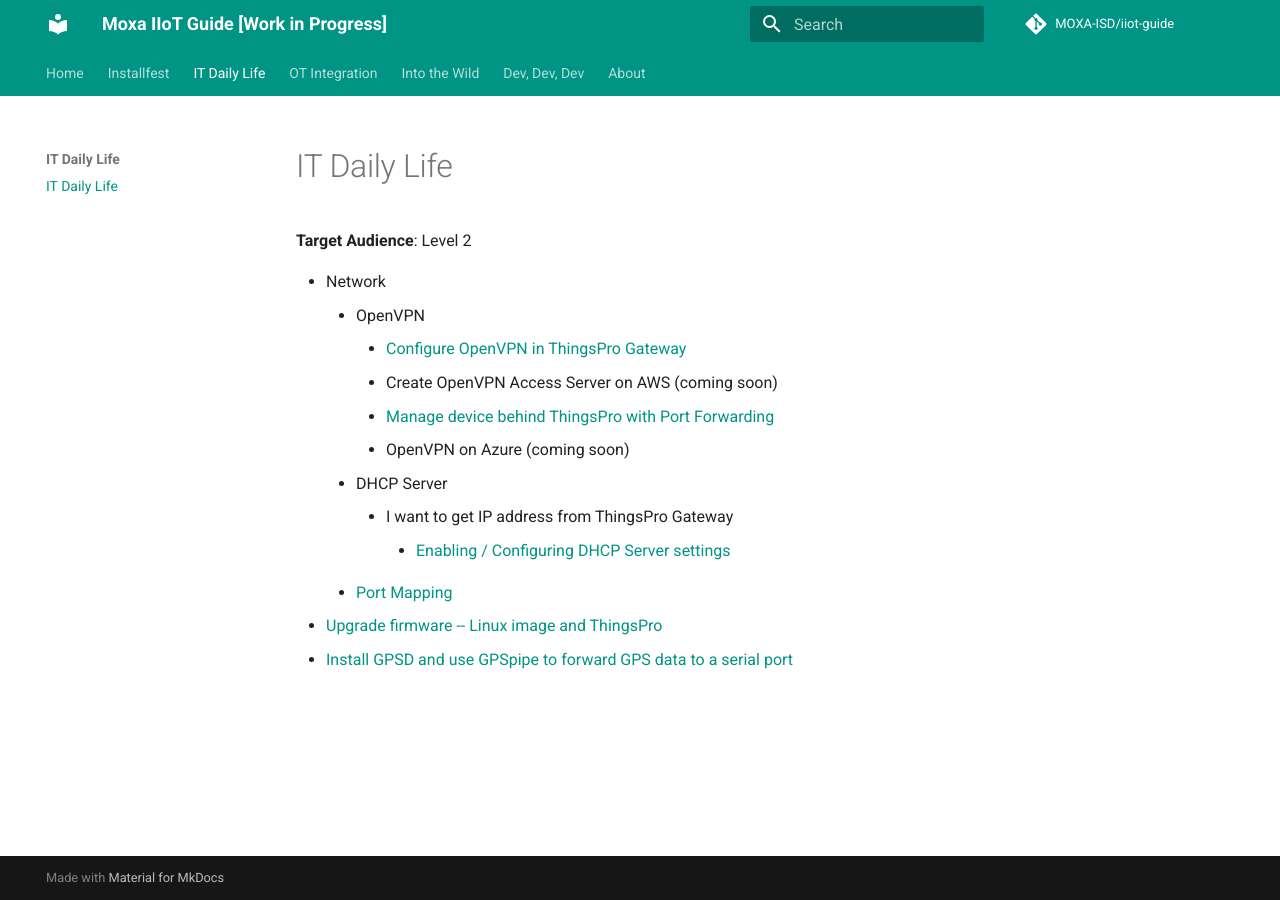
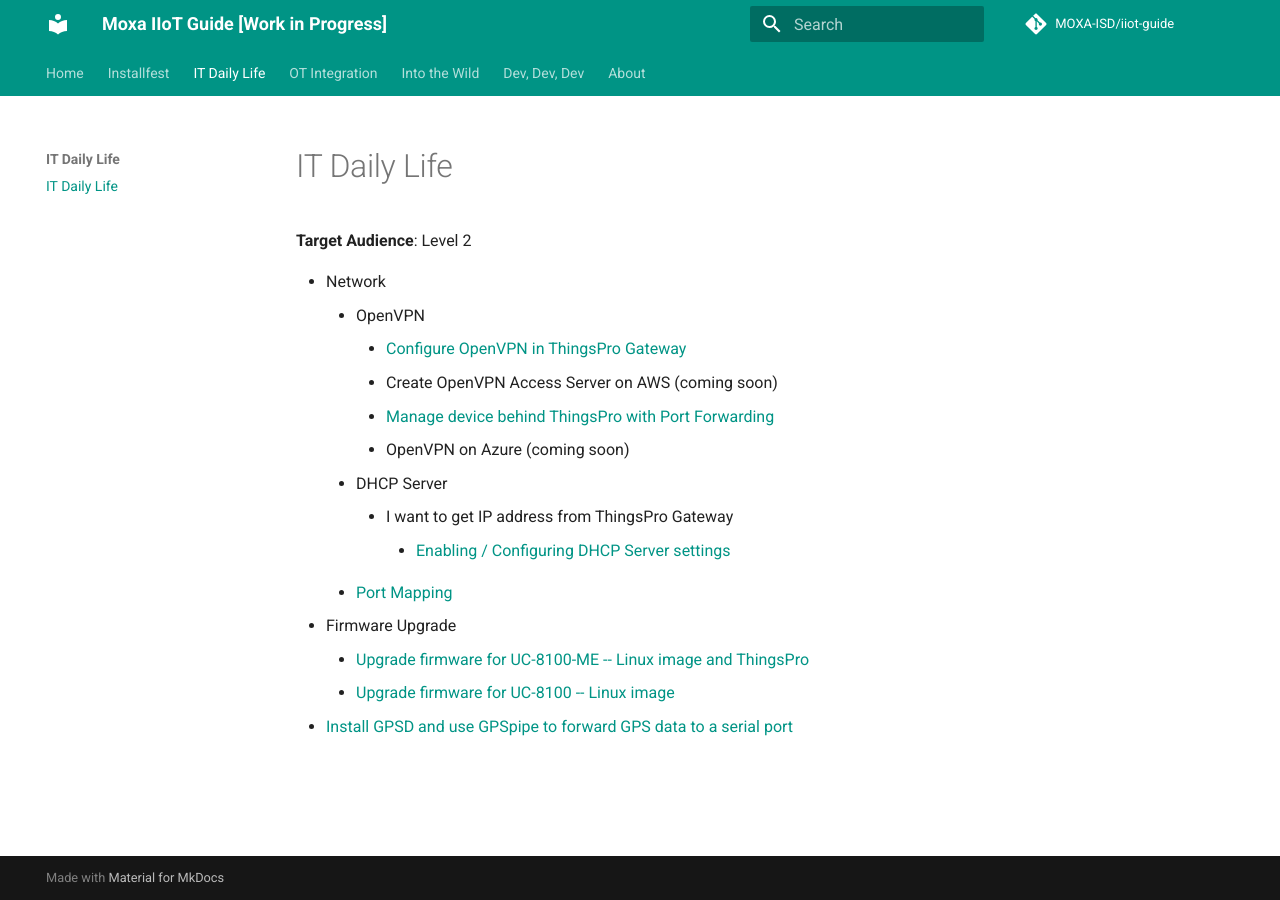
Before and after one commit to rog0315/iiot-guide-1, an MkDocs documentation site: the page built from docs/it-daily-life/index.md, in a window 1280 px wide. Built offline with MkDocs 1.6.1 and Material for MkDocs 9.7.7, drawn with Linux system fonts in a browser that asks for light colours; comment, search, counter and statistics services are not loaded; old or Windows-style settings are respelled for this version of MkDocs.

Commit message:
Adding Firmware upgrade steps for the UC-8100
Adding the steps for upgrading firmware for the UC-8100.

```diff
--- a/docs/it-daily-life/index.md
+++ b/docs/it-daily-life/index.md
@@ -12,5 +12,7 @@
         - I want to get IP address from ThingsPro Gateway
             - [Enabling / Configuring DHCP Server settings](https://www.moxa.com/doc/man/ThingsPro_Software_Suite_UM_e6.0.pdf#page=48)
     - [Port Mapping](https://www.moxa.com/doc/man/ThingsPro_Software_Suite_UM_e6.0.pdf#page=54)
-- [Upgrade firmware -- Linux image and ThingsPro](https://hackmd.io/s/r1NTxYF5G#)
+- Firmware Upgrade
+    - [Upgrade firmware for UC-8100-ME -- Linux image and ThingsPro](https://hackmd.io/s/r1NTxYF5G#)
+    - [Upgrade firmware for UC-8100 -- Linux image](https://hackmd.io/s/Sk5Aj8qpz)
 - [Install GPSD and use GPSpipe to forward GPS data to a serial port](https://hackmd.io/s/SJw4aKN1X#)
```
